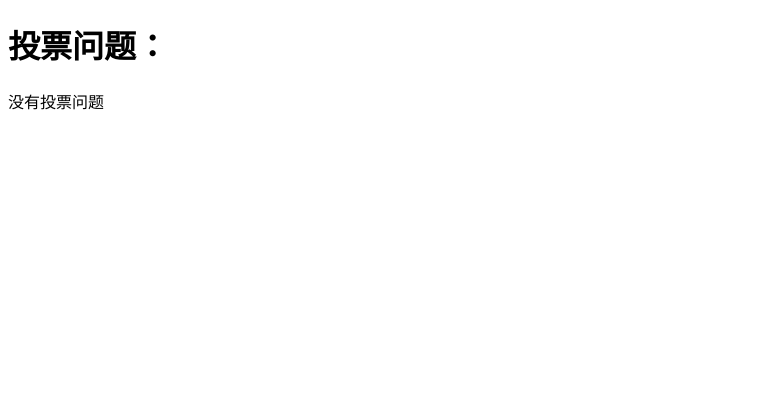
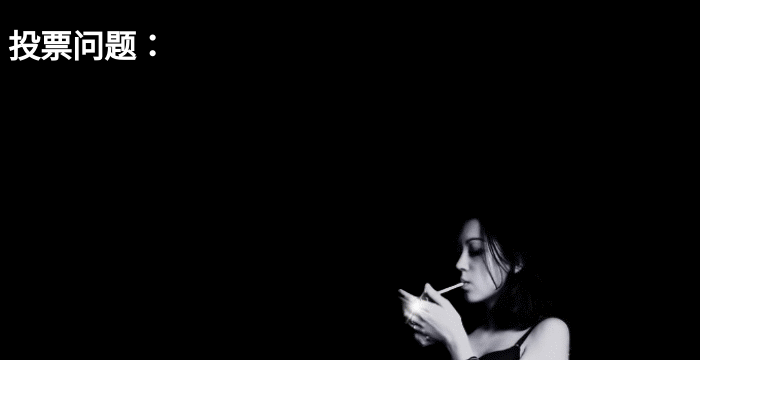
Before and after one commit to octopuschai/mysite, a Django app: page /polls/ in a window 1280 px wide. Shown: the top 399 px of the page, without its empty margins (0-763 px from the left). Run offline with Django 3.2, Linux system fonts and the light colour scheme; data that the repository does not hold is empty.

Commit message:
add static files

```diff
--- /dev/null
+++ b/polls/static/polls/style.css
@@ -0,0 +1,10 @@
+h1 {
+    color: white;
+}
+li a {
+    color:green;
+}
+
+body {
+    background:white url('images/background.gif') no-repeat;
+}
--- a/polls/templates/polls/index.html
+++ b/polls/templates/polls/index.html
@@ -4,6 +4,8 @@
     <meta charset="UTF-8">
     <title>polls</title>
 </head>
+{% load static %}
+<link rel="stylesheet" type="text/css" href="{% static 'polls/style.css' %}">
 <body>
 <h1>投票问题：</h1>
 {% if latest_question_list %}
```
Also changed, not shown: polls/static/polls/images/background.gif (added).
